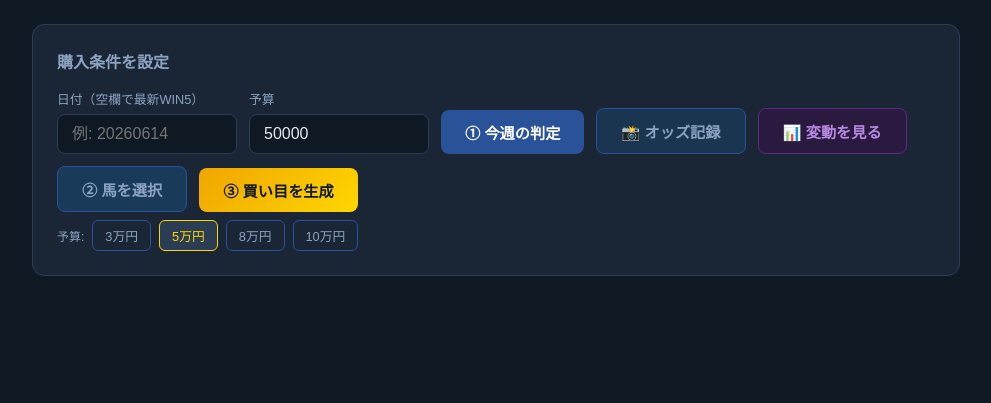
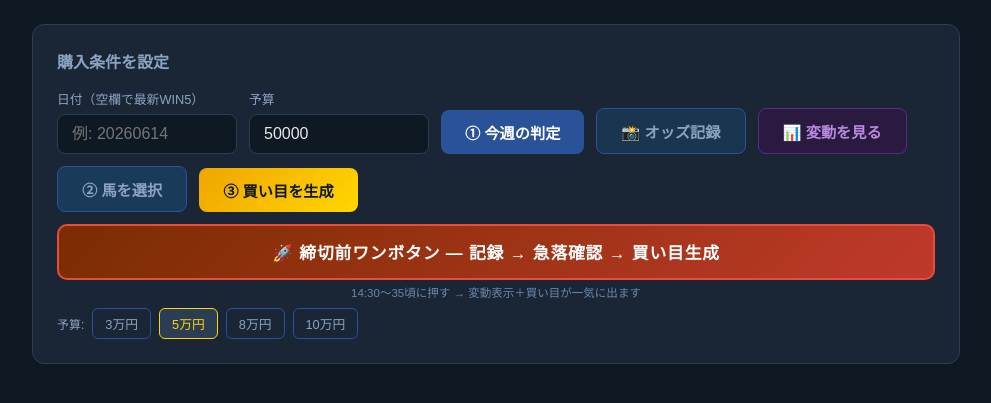
Before and after one commit to monomapblog-ui/win5-analyzer, a Flask app: page / in a window 1280 px wide. Shown: the part 103-506 px from the top of the page, without its empty margins (144-1135 px from the left). Run offline with Flask 3, Linux system fonts and the light colour scheme.

Commit message:
Add quick-generate button: snapshot + movement + generate in one click
https://claude.ai/code/session_01SsG3bHm3PuWww1yxKmTTSL

```diff
--- a/templates/index.html
+++ b/templates/index.html
@@ -189,6 +189,13 @@
         <button class="btn" id="select-btn" onclick="loadHorses()" style="background:#1a3a5a;border:1px solid #2a5298;color:#8ba3c0;">② 馬を選択</button>
         <button class="btn btn-generate" id="gen-btn" onclick="generate()">③ 買い目を生成</button>
       </div>
+      <!-- 締切直前ワンボタン -->
+      <div style="margin-top:12px;">
+        <button id="quick-btn" onclick="quickGenerate()" style="width:100%;padding:14px;background:linear-gradient(135deg,#7b2d00,#c0392b);border:2px solid #e74c3c;border-radius:10px;color:#fff;font-size:1.05rem;font-weight:bold;cursor:pointer;letter-spacing:.05em;">
+          🚀 締切前ワンボタン — 記録 → 急落確認 → 買い目生成
+        </button>
+        <div style="font-size:0.72rem;color:#6a88aa;text-align:center;margin-top:4px;">14:30〜35頃に押す → 変動表示＋買い目が一気に出ます</div>
+      </div>
       <div class="budget-presets">
         <span style="font-size:0.75rem;color:#8ba3c0;align-self:center;">予算:</span>
         <button class="preset-btn" onclick="setPreset(30000)">3万円</button>
@@ -321,6 +328,61 @@
       }
 
       card.style.display = 'block';
+    }
+
+    async function quickGenerate() {
+      const btn = document.getElementById('quick-btn');
+      btn.disabled = true;
+      const budget = parseInt(document.getElementById('budget-input').value);
+      if (isNaN(budget) || budget < 1000) { alert('予算を入力してください'); btn.disabled=false; return; }
+      const dateVal = getDateVal();
+
+      // Step1: スナップショット保存
+      btn.textContent = '📸 オッズ記録中…';
+      try {
+        await fetch('/api/snapshot', {
+          method:'POST', headers:{'Content-Type':'application/json'},
+          body: JSON.stringify({date: dateVal, label: '締切前'}),
+        });
+      } catch(e) { console.warn('snapshot失敗:', e); }
+
+      // Step2: 変動取得して表示
+      btn.textContent = '📊 変動確認中…';
+      try {
+        const mres = await fetch('/api/odds_movement', {
+          method:'POST', headers:{'Content-Type':'application/json'},
+          body: JSON.stringify({date: dateVal}),
+        });
+        const mdata = await mres.json();
+        if (mres.ok) {
+          renderMovement(mdata);
+          document.getElementById('movement-panel').style.display = 'block';
+        }
+      } catch(e) { console.warn('movement失敗:', e); }
+
+      // Step3: 買い目生成
+      btn.textContent = '🎯 買い目生成中…';
+      document.getElementById('result').style.display = 'none';
+      setStatus('データ取得中… しばらくお待ちください（10〜30秒）', 'loading');
+      try {
+        const res = await fetch('/api/generate', {
+          method:'POST', headers:{'Content-Type':'application/json'},
+          body: JSON.stringify({budget, date: dateVal, excluded: getExcluded()}),
+        });
+        const data = await res.json();
+        if (!res.ok) { setStatus('エラー: '+(data.error||res.statusText),'error'); return; }
+        setStatus(`✔ ${data.date_label} — ${data.total_tickets}チケット / ${data.total_combos}通り / ${data.total_cost.toLocaleString()}円`, 'ok');
+        renderResult(data);
+        // コンパクト表示を自動で開く
+        if (!compactMode) toggleView();
+        // ページ最下部へスクロール（買い目がすぐ見える）
+        setTimeout(() => document.getElementById('compact').scrollIntoView({behavior:'smooth'}), 300);
+      } catch(e) {
+        setStatus('通信エラー: '+e.message, 'error');
+      } finally {
+        btn.disabled = false;
+        btn.textContent = '🚀 締切前ワンボタン — 記録 → 急落確認 → 買い目生成';
+      }
     }
 
     async function saveSnapshot() {
```
